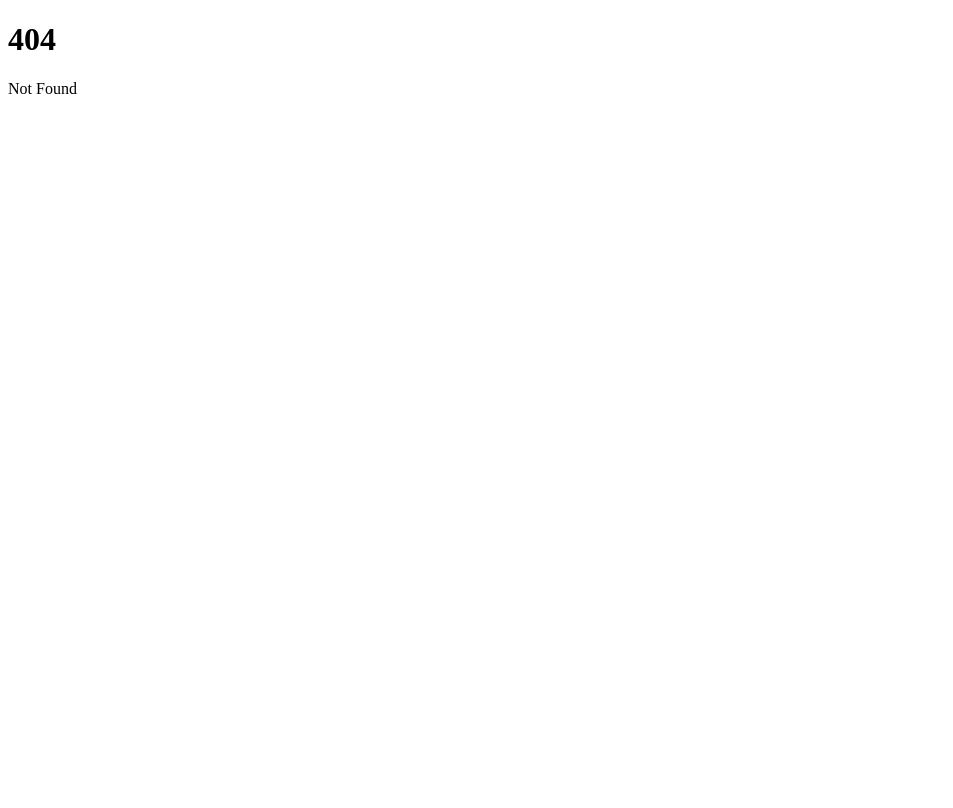
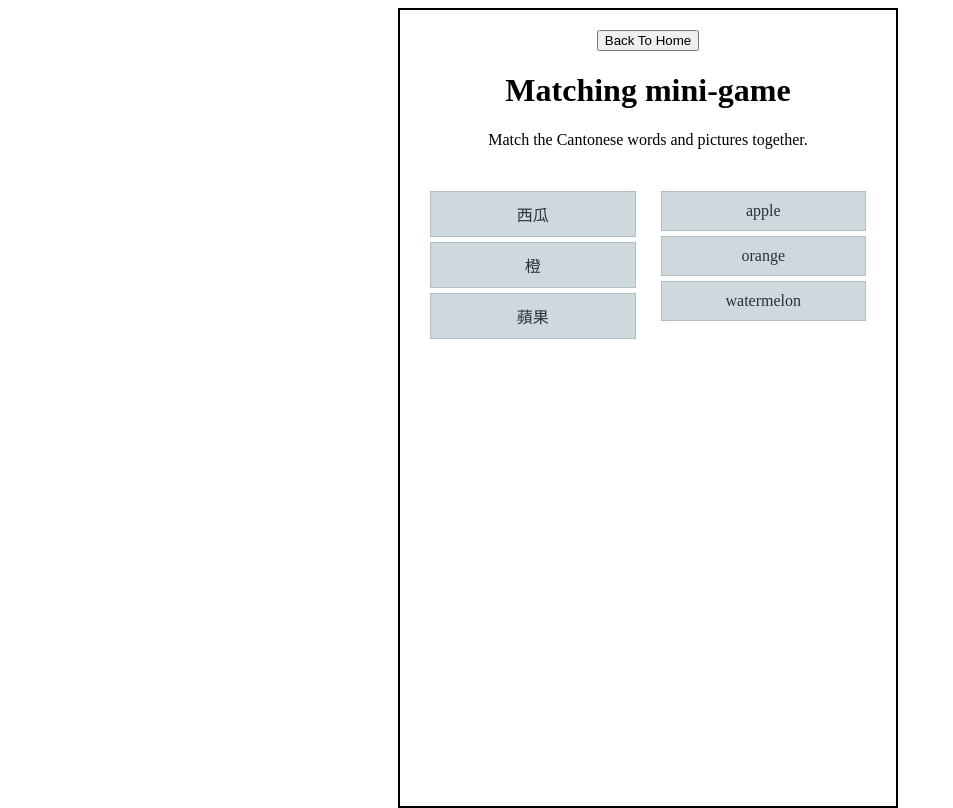
Before and after one commit to wusara87/CantoConnect, a SvelteKit app: page /matching in a window 1280 px wide. Before the commit this address had no page. Shown: the whole page, without its empty margins (0-953 px from the left). Built offline with nearby package versions, Linux system fonts and the light colour scheme.

Commit message:
updated project

```diff
--- a/src/routes/homepage/+page.svelte
+++ b/src/routes/homepage/+page.svelte
@@ -0,0 +1,4 @@
+<h1>Homepage</h1>
+<a href="/lesson1Animals"><button class="button">Lesson 1: Animals</button></a><br/>
+<a href="/vocabulary"><button class="button">Vocabulary Mini-Game</button></a><br/>
+<a href="/matching"><button class="button">Matching Mini-Game</button></a>
--- a/src/routes/login/+page.svelte
+++ b/src/routes/login/+page.svelte
@@ -6,12 +6,12 @@
     $: type = show_password ? 'text' : 'password'
 
     function onInput (event) {
-	    password = event.target.value
+	     password = event.target.value
     }
 
     async function handleSubmit(event) {
         event.preventDefault();
-        goto('/lesson1Animals');
+        goto('/homepage');
     }
 </script>
 
--- /dev/null
+++ b/src/routes/matching/+page.svelte
@@ -0,0 +1,59 @@
+<script>
+</script>
+
+<body>
+    <a href="/homepage"><button class="button">Back To Home</button></a>
+    <h1>Matching mini-game</h1>
+    <p>Match the Cantonese words and pictures together.</p>
+    <div class="container">
+        <div>
+            <ul class="draggableList">
+                <li id="word1" draggable="true">西瓜</li>
+                <li id="word2" draggable="true">橙</li>
+                <li id="word3" draggable="true">蘋果</li>
+            </ul>
+        </div>
+        <div>
+            <ul class="draggableList">
+                <li id="pic1" draggable="true">apple</li>
+                <li id="pic2" draggable="true">orange</li>
+                <li id="pic3" draggable="true">watermelon</li>
+            </ul>
+        </div>
+    </div>
+</body>
+
+<style>
+    /* why body making double border?? */
+    body {
+        text-align: center;
+        width: 500px;
+        height: 800px;
+        border: 2px solid;
+        padding: 20px;
+        box-sizing: border-box;
+
+        position: absolute;
+        top: 50%;
+        left: 50%;
+        transform: translate(-50%, -50%);
+    }
+    .container {
+        display: grid;
+        grid-template-columns: repeat(2, 1fr);
+        grid-gap: 5px;
+    }
+    .draggableList {
+        padding: 5px;
+    }
+
+    li {
+        list-style: none;
+        padding: 10px;
+        margin: 5px;
+        background-color: #cfd8dc;
+        border: 1px solid #b0bec5;
+        color: #263238;
+        cursor: grab;
+    }
+</style>
--- a/src/routes/vocabulary/+page.svelte
+++ b/src/routes/vocabulary/+page.svelte
@@ -29,6 +29,8 @@
     }
 </script>
 
+<a href="/homepage"><button class="button">Back To Home</button></a>
+
 {#if currentQuestionIndex < quizData.length}
     <h1>Vocabulary Mini-Game</h1>
     <p>{quizData[currentQuestionIndex].question}</p>
```
